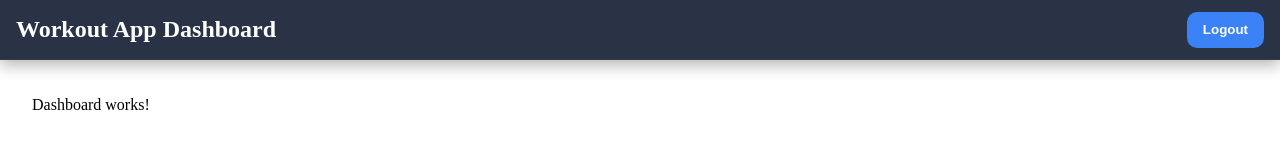
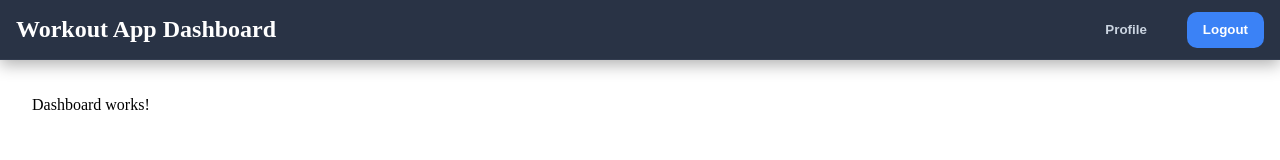
Before and after one commit to jtucke3/workout-client, an Angular app: page /dashboard in a window 1280 px wide. Shown: the top 160 px of the page. Built offline with nearby package versions, Linux system fonts and the light colour scheme.

Commit message:
Updated Dashboard too but they didnt go with the last commit, having issues with git commits lol

```diff
--- a/src/app/app.routes.ts
+++ b/src/app/app.routes.ts
@@ -4,5 +4,6 @@ export const routes: Routes = [
   { path: '', pathMatch: 'full', redirectTo: 'login' },
   { path: 'login', loadComponent: () => import('./login/login').then(m => m.Login) },
   { path: 'dashboard', loadComponent: () => import('./dashboard/dashboard').then(m => m.Dashboard) },
+  { path: 'profile', loadComponent: () => import('./profile/profile').then(m => m.Profile) },
   { path: '**', redirectTo: 'login' }
 ];
--- a/src/app/dashboard/dashboard.html
+++ b/src/app/dashboard/dashboard.html
@@ -1,10 +1,11 @@
-<!-- Fixed top bar -->
 <header class="top-bar">
   <h1>Workout App Dashboard</h1>
-  <button class="logout-btn" (click)="logout()">Logout</button>
+  <div class="top-actions">
+    <button class="profile-btn" (click)="goToProfile()">Profile</button>
+    <button class="logout-btn" (click)="logout()">Logout</button>
+  </div>
 </header>
 
-<!-- Main content -->
 <main class="dashboard-content">
   <p>Dashboard works!</p>
 
--- a/src/app/dashboard/dashboard.scss
+++ b/src/app/dashboard/dashboard.scss
@@ -43,6 +43,32 @@
     &:active { transform: translateY(1px); }
   }
 
+  .top-actions {
+    display: flex;
+    align-items: center;
+  }
+
+  .profile-btn {
+    height: 36px;
+    padding: 0 1rem;
+    border: none;
+    border-radius: 10px;
+    background: transparent;
+    color: #cbd5e1;
+    font-weight: 700;
+    cursor: pointer;
+    transition: background 0.15s, color 0.15s, transform 0.04s;
+    white-space: nowrap;
+    flex-shrink: 0;
+    margin-right: 0.5rem;
+
+    &:hover {
+      background: rgba(255,255,255,0.04);
+      color: #ffffff;
+    }
+    &:active { transform: translateY(1px); }
+  }
+
   /* For very small screens */
   @media (max-width: 480px) {
     flex-direction: column;
--- a/src/app/dashboard/dashboard.ts
+++ b/src/app/dashboard/dashboard.ts
@@ -28,8 +28,12 @@ export class Dashboard {
   }
 
   logout() {
-    localStorage.removeItem('token'); // or sessionStorage
+    localStorage.removeItem('token');
     fetch('/api/auth/logout', { method: 'POST' });
     window.location.href = '/login';
 }
+
+  goToProfile() {
+    this.router.navigateByUrl('/profile');
+  }
 }
```
Also changed, not shown: 1 other file (tests, documents, lock files or other folders).
